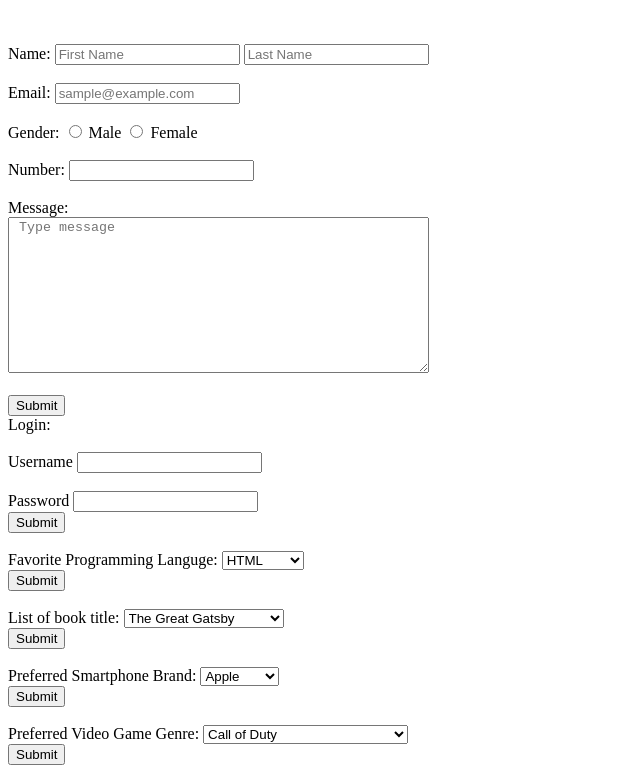
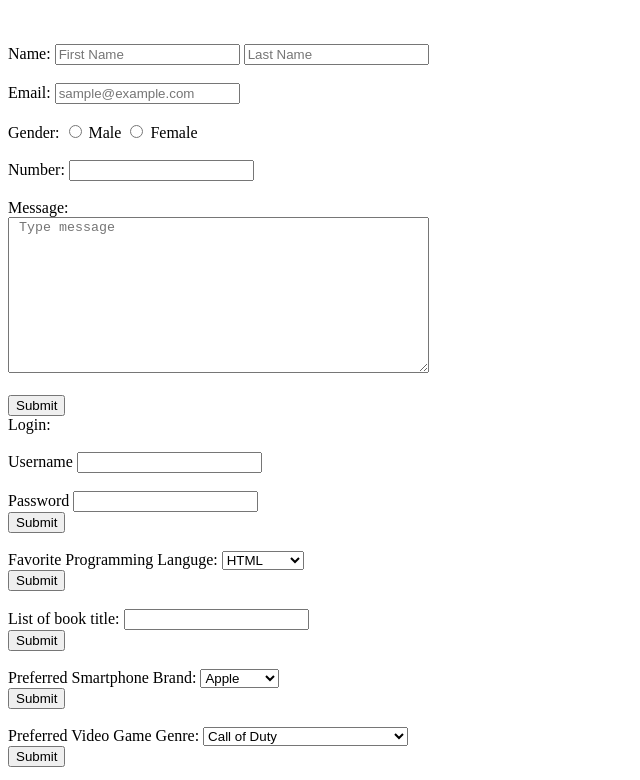
Before and after one commit to partivashani/HTML, a plain HTML site: page index10.html in a window 1280 px wide. Shown: the top 780 px of the page, without its empty margins (0-640 px from the left). Drawn offline with Linux system fonts and the light colour scheme.

Commit message:
Admission Form

```diff
--- a/index10.html
+++ b/index10.html
@@ -71,7 +71,9 @@
 
         <form action="#">
             <label for="List of book title">List of book title:</label>
-            <select name="List of book title" id="List of book title">
+            <input name="List of book title" list="listofbook" id="List of book title">
+
+            <datalist id="listofbook">
                 <option value="The Great Gatsby">The Great Gatsby</option>
                 <option value="To Kill a Mockingbird">To Kill a Mockingbird</option>
                 <option value="1984">1984</option>
@@ -82,7 +84,10 @@
                 <option value="Animal Farm">Animal Farm</option>
                 <option value="The Grapes of Wrath">The Grapes of Wrath</option>
                 <option value="Moby-Dick">Moby-Dick</option>
-            </select>
+
+            </datalist>
+
+
             <br>
             <button>Submit</button>
             <br><br>
```
